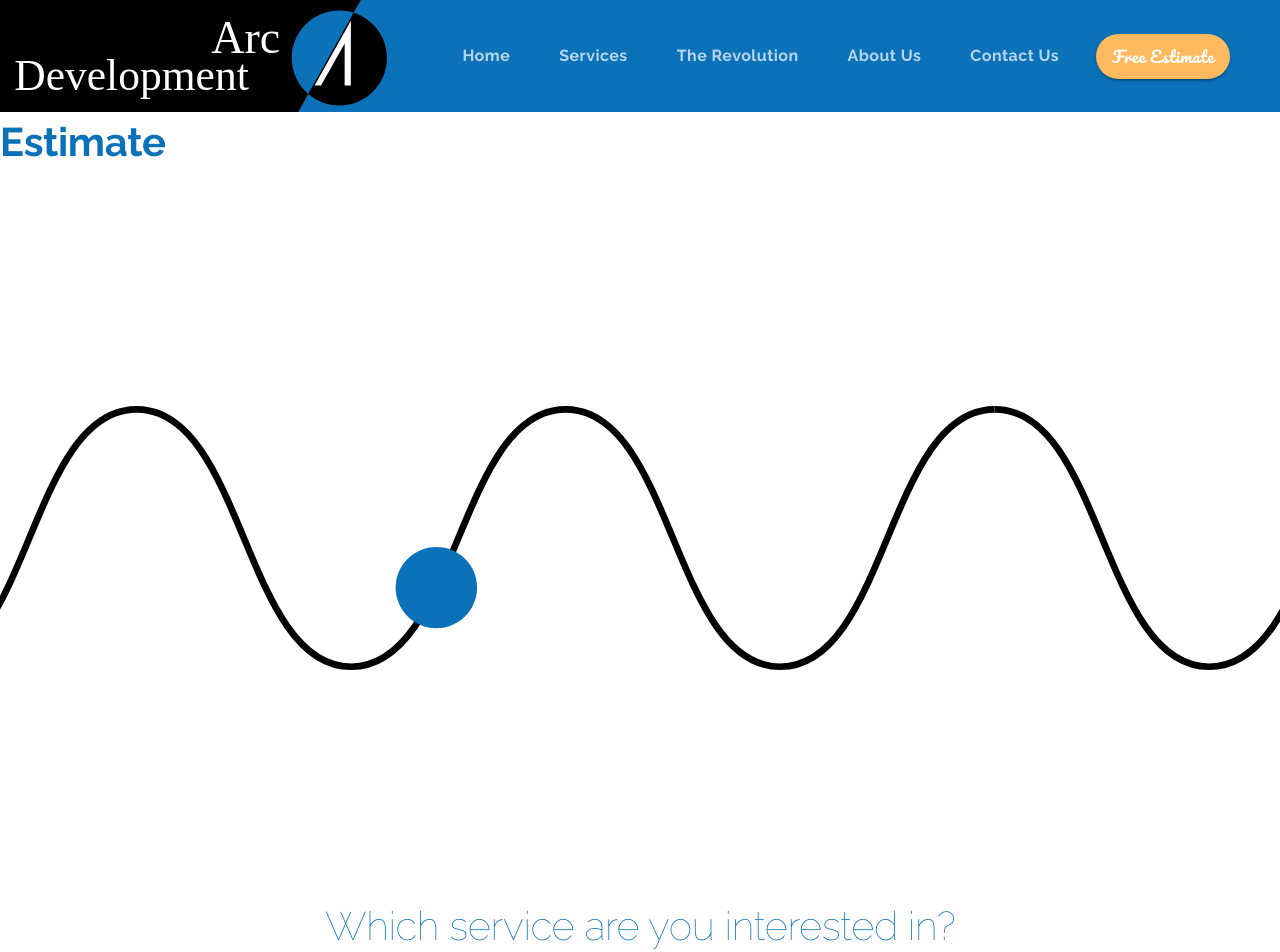
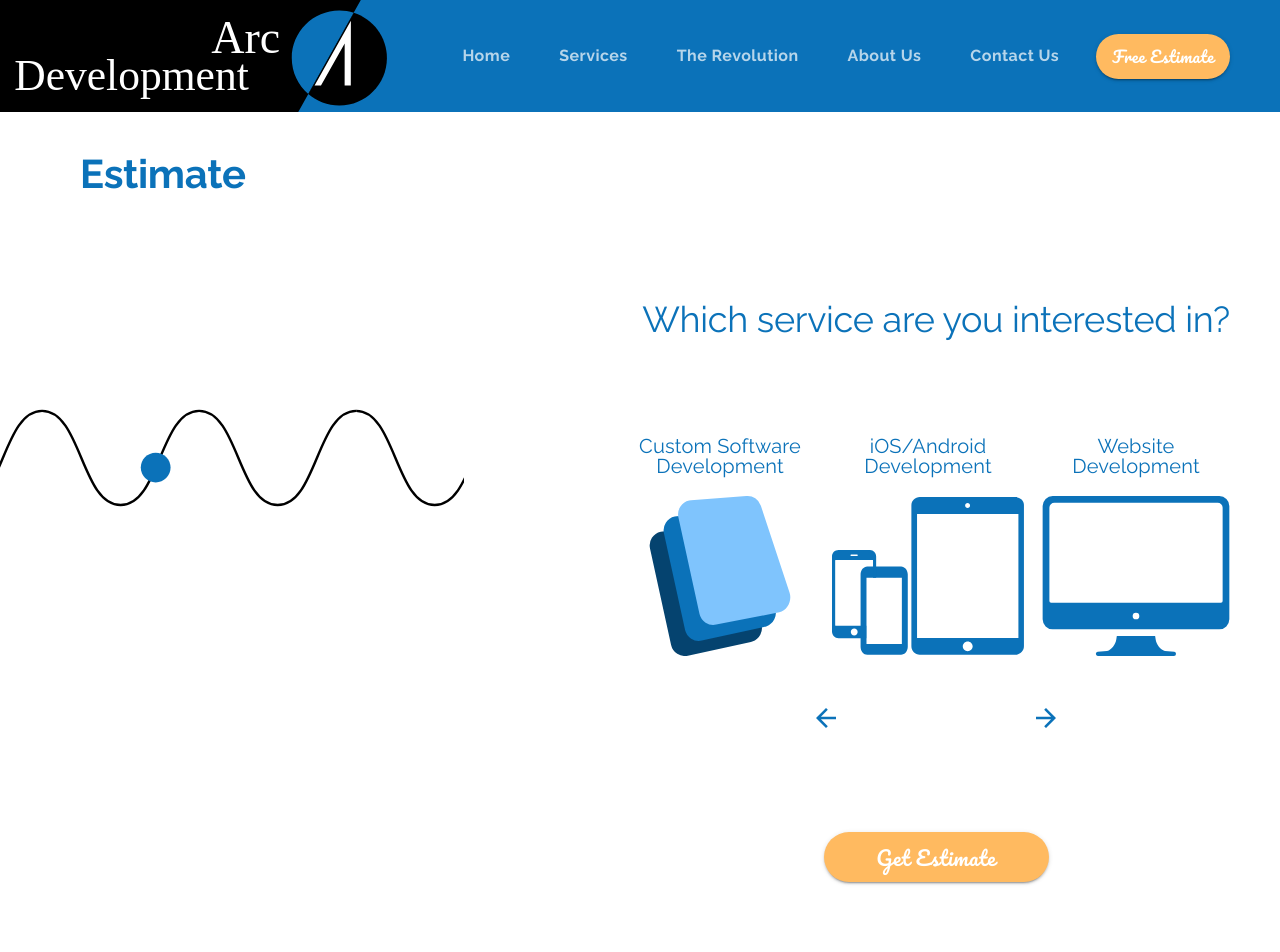
Before and after one commit to wrzchwc/software-company-practice, a React (Create React App) app: page /estimate in a window 1280 px wide. Shown: the top 952 px of the page. Built offline with nearby package versions, Linux system fonts and the light colour scheme.

Commit message:
Estimate component scuffolding

```diff
--- a/src/components/Estimate.js
+++ b/src/components/Estimate.js
@@ -30,7 +30,24 @@ import biometrics from '../assets/biometrics.svg';
 
 import estimateAnimation from '../animations/estimateAnimation/data.json';
 
-const useStyles = makeStyles(theme=>{});
+const useStyles = makeStyles(theme => ({
+    icon: {
+        width: '12em',
+        height: '10em'
+    },
+    estimateButton: {
+        ...theme.typography.estimate,
+        borderRadius: 50,
+        backgroundColor: theme.palette.common.orange,
+        height: 50,
+        width: 225,
+        fontSize: '1.25rem',
+        marginTop: '5em',
+        "&:hover":{
+            backgroundColor: theme.palette.secondary.light
+        }
+    }
+}));
 
 export const Estimate = () => {
     const classes = useStyles();
@@ -38,22 +55,85 @@ export const Estimate = () => {
 
     return (
         <Grid container>
-          <Grid item container direction={'column'}>
-              <Grid item>
+            <Grid item container lg direction={'column'}>
+                <Grid item style={{margin: '2em 0 0 5em'}}>
                     <Typography variant={'h2'}>Estimate</Typography>
                 </Grid>
-              <Grid item>
+                <Grid
+                    item
+                    style={{
+                        maxWidth: '50em',
+                        margin: '7.5em 10em 0 0'
+                    }}
+                >
                     <Lottie options={animationOptions(estimateAnimation)} height={'100%'} width={'100%'}/>
                 </Grid>
             </Grid>
-          <Grid item container direction={'column'}>
+            <Grid item container lg direction={'column'} alignItems={'center'} style={{margin: '0 2em 25em 0'}}>
                 <Grid item>
-                    <Typography variant={'h2'} align={'center'} style={{fontWeight: 300}} gutterBottom>
+                    <Typography
+                        variant={'h2'}
+                        align={'center'}
+                        style={{
+                            fontWeight: 500,
+                            margin: '5em 0 2.5em 0',
+                            fontSize: '2.25rem'
+                        }}
+                        gutterBottom
+                    >
                         Which service are you interested in?
                     </Typography>
                 </Grid>
                 <Grid item container>
-
+                    <Grid item container md direction={'column'}>
+                        <Grid item style={{maxWidth: '12em'}}>
+                            <Typography variant={'h6'} align={'center'} style={{marginBottom: '1em'}}>
+                                Custom Software Development
+                            </Typography>
+                        </Grid>
+                        <Grid item>
+                            <img src={software} alt={'three floating screens'} className={classes.icon}/>
+                        </Grid>
+                    </Grid>
+                    <Grid item container md direction={'column'}>
+                        <Grid item style={{maxWidth: '12em'}}>
+                            <Typography variant={'h6'} align={'center'} style={{marginBottom: '1em'}}>
+                                iOS/Android Development
+                            </Typography>
+                        </Grid>
+                        <Grid item>
+                            <img src={mobile} alt={'phones and tablet outline'} className={classes.icon}/>
+                        </Grid>
+                    </Grid>
+                    <Grid item container md direction={'column'}>
+                        <Grid item style={{maxWidth: '12em'}}>
+                            <Typography variant={'h6'} align={'center'} style={{marginBottom: '1em'}}>
+                                Website Development
+                            </Typography>
+                        </Grid>
+                        <Grid item>
+                            <img src={website} alt={'computer outline'} className={classes.icon}/>
+                        </Grid>
+                    </Grid>
+                </Grid>
+                <Grid
+                    item
+                    container
+                    justify={'space-between'}
+                    style={{
+                        width: '15em',
+                        marginTop: '3em'
+                    }}
+                >
+                    <Grid item>
+                        <img src={backArrow} alt={'previous question'}/>
+                    </Grid>
+                    <Grid item>
+                        <img src={forwardArrow} alt={'next question'}/>
+                    </Grid>
+                </Grid>
+                <Grid item>
+                    <Button variant={'contained'} className={classes.estimateButton}>Get Estimate</Button>
                 </Grid>
             </Grid>
         </Grid>
--- a/src/components/ui/Theme.js
+++ b/src/components/ui/Theme.js
@@ -58,6 +58,12 @@ export default createMuiTheme({
             fontSize: "1.75rem",
             color: arcBlue
         },
+        h6: {
+            fontWeight: 500,
+            fontFamily: 'Raleway',
+            color: arcBlue,
+            lineHeight: 1
+        },
         subtitle1: {
             fontSize: "1.25rem",
             fontWeight: 300,
```
Lines whose indentation alone changed are shown as unchanged.
